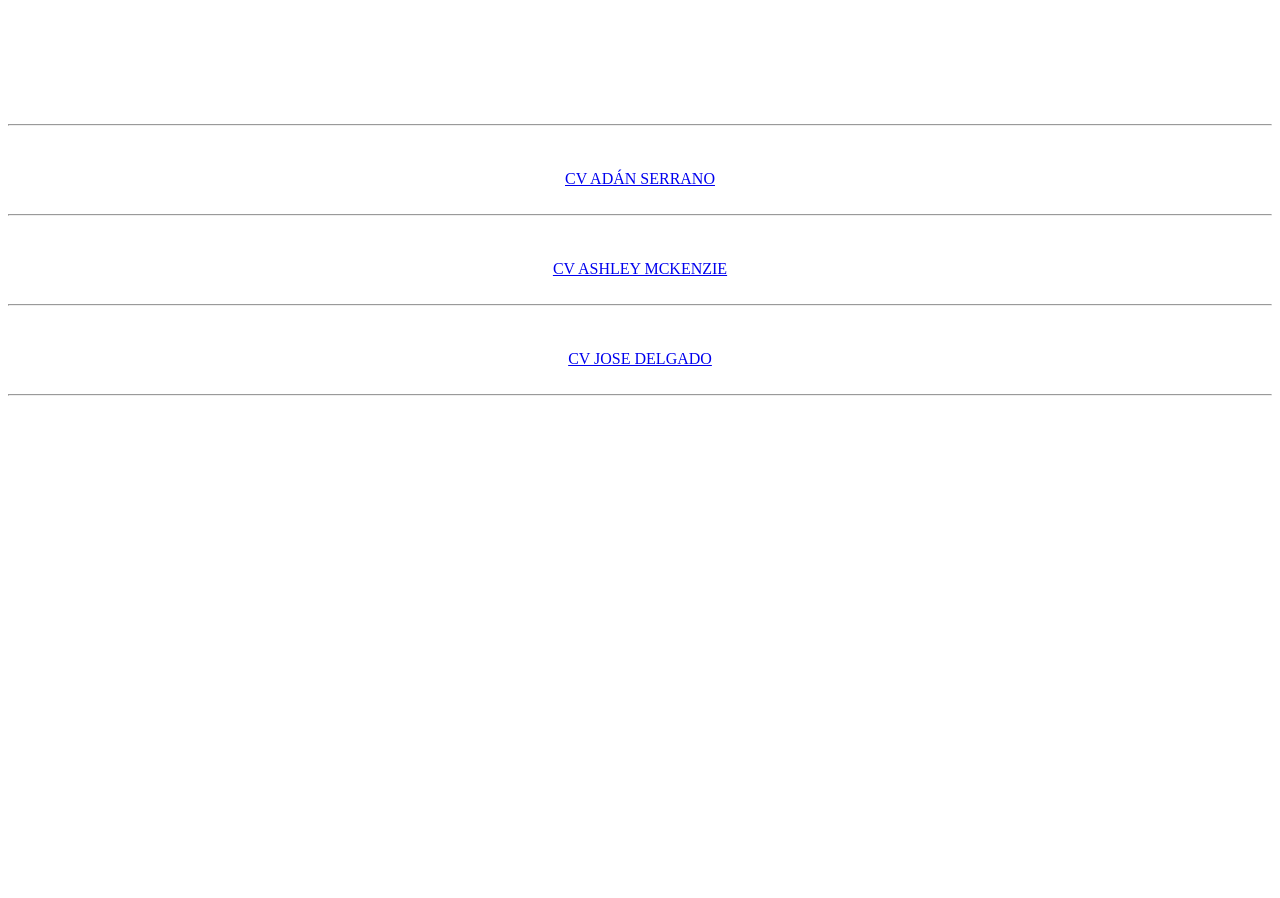
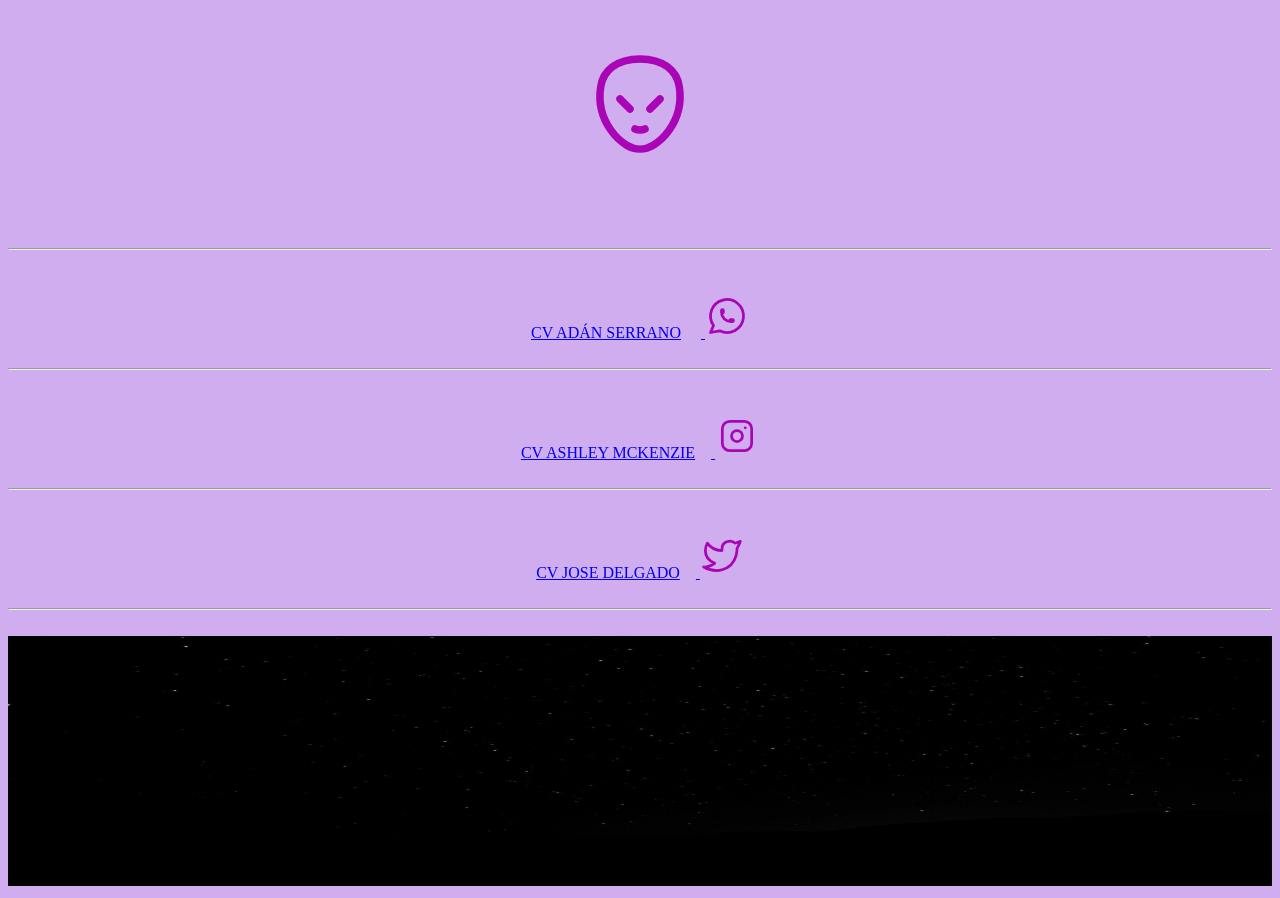
Before and after one commit to AdanSerrano/GL122-H, a plain HTML site: page Lab_No4/home.html/main.html in a window 1280 px wide. Before the commit the page ends 800 px from the top, so only its background shows below. Drawn offline with Linux system fonts and the light colour scheme.

Commit message:
Cambio de Home.HTML

```diff
--- a/Lab_No4/home.html/main.html
+++ b/Lab_No4/home.html/main.html
@@ -6,25 +6,59 @@
     <meta name="viewport" content="width=device-width, initial-scale=1.0">
     <title>Document</title>
 </head>
-<body>
+<body bgcolor="CFADEE">
+    <br><br>
+    <div>
+        <center>
+            <svg xmlns="http://www.w3.org/2000/svg" class="icon icon-tabler icon-tabler-alien" width="120" height="120" viewBox="0 0 24 24" stroke-width="1.5" stroke="#a905b6" fill="none" stroke-linecap="round" stroke-linejoin="round">
+                <path stroke="none" d="M0 0h24v24H0z" fill="none"/>
+                <path d="M11 17a2.5 2.5 0 0 0 2 0" />
+                <path d="M12 3c-4.664 0 -7.396 2.331 -7.862 5.595a11.816 11.816 0 0 0 2 8.592a10.777 10.777 0 0 0 3.199 3.064c1.666 1 3.664 1 5.33 0a10.777 10.777 0 0 0 3.199 -3.064a11.89 11.89 0 0 0 2 -8.592c-.466 -3.265 -3.198 -5.595 -7.862 -5.595z" />
+                <line x1="8" y1="11" x2="10" y2="13" />
+                <line x1="16" y1="11" x2="14" y2="13" />
+              </svg>
+        </center>
+    </div>
     <section>
         <center>
-            <br><br><br><br><br><br>
+            <br><br><br><br>
             <hr>
             <br><br>
-            <a href="../PaginaWeb/pageASerrano.html">CV ADÁN SERRANO</a>
+            <a href="../PaginaWeb/pageASerrano.html">CV ADÁN SERRANO</a>&nbsp;&nbsp;&nbsp;&nbsp;&nbsp;<a href="http://wa.me/qr/STVLGNU2Q6WEH1">
+                <svg xmlns="http://www.w3.org/2000/svg" class="icon icon-tabler icon-tabler-brand-whatsapp" width="44" height="44" viewBox="0 0 24 24" stroke-width="1.5" stroke="#a905b6" fill="none" stroke-linecap="round" stroke-linejoin="round">
+                    <path stroke="none" d="M0 0h24v24H0z" fill="none"/>
+                    <path d="M3 21l1.65 -3.8a9 9 0 1 1 3.4 2.9l-5.05 .9" />
+                    <path d="M9 10a0.5 .5 0 0 0 1 0v-1a0.5 .5 0 0 0 -1 0v1a5 5 0 0 0 5 5h1a0.5 .5 0 0 0 0 -1h-1a0.5 .5 0 0 0 0 1" />
+                  </svg>
+            </a>
             <br>
             <br>
             <hr>
             <br><br>
-            <a href="../PaginaWeb/pageAMckenzie.html">CV ASHLEY MCKENZIE</a>
+            <a href="../PaginaWeb/pageAMckenzie.html">CV ASHLEY MCKENZIE</a>&nbsp;&nbsp;&nbsp;&nbsp;<a href="http://instagram.com/asshleyb19?utm_source=qr">
+                <svg xmlns="http://www.w3.org/2000/svg" class="icon icon-tabler icon-tabler-brand-instagram" width="44" height="44" viewBox="0 0 24 24" stroke-width="1.5" stroke="#a905b6" fill="none" stroke-linecap="round" stroke-linejoin="round">
+                    <path stroke="none" d="M0 0h24v24H0z" fill="none"/>
+                    <rect x="4" y="4" width="16" height="16" rx="4" />
+                    <circle cx="12" cy="12" r="3" />
+                    <line x1="16.5" y1="7.5" x2="16.5" y2="7.501" />
+                </svg>
+            </a>
             <br>
             <br>
             <hr>
             <br><br>
-            <a href="../PaginaWeb/pageJDelgado.html">CV JOSE DELGADO</a>
+            <a href="../PaginaWeb/pageJDelgado.html">CV JOSE DELGADO</a>&nbsp;&nbsp;&nbsp;&nbsp;<a href="https://twitter.com/its_jese?t=IkaN80kobhy4K9QrrNg2wg&s=08">
+                <svg xmlns="http://www.w3.org/2000/svg" class="icon icon-tabler icon-tabler-brand-twitter" width="44" height="44" viewBox="0 0 24 24" stroke-width="1.5" stroke="#a905b6" fill="none" stroke-linecap="round" stroke-linejoin="round">
+                    <path stroke="none" d="M0 0h24v24H0z" fill="none"/>
+                    <path d="M22 4.01c-1 .49 -1.98 .689 -3 .99c-1.121 -1.265 -2.783 -1.335 -4.38 -.737s-2.643 2.06 -2.62 3.737v1c-3.245 .083 -6.135 -1.395 -8 -4c0 0 -4.182 7.433 4 11c-1.872 1.247 -3.739 2.088 -6 2c3.308 1.803 6.913 2.423 10.034 1.517c3.58 -1.04 6.522 -3.723 7.651 -7.742a13.84 13.84 0 0 0 .497 -3.753c-.002 -.249 1.51 -2.772 1.818 -4.013z" />
+                  </svg>
+            </a>
             <br><br><hr>
         </center>
     </section>
+    <br>
+    <footer>
+        <img src="../img/Fondo.jpg" width="100%" height="250px" alt="">
+    </footer>
 </body>
 </html>
```
Also changed, not shown: Lab_No4/img/Fondo.jpg (added).
